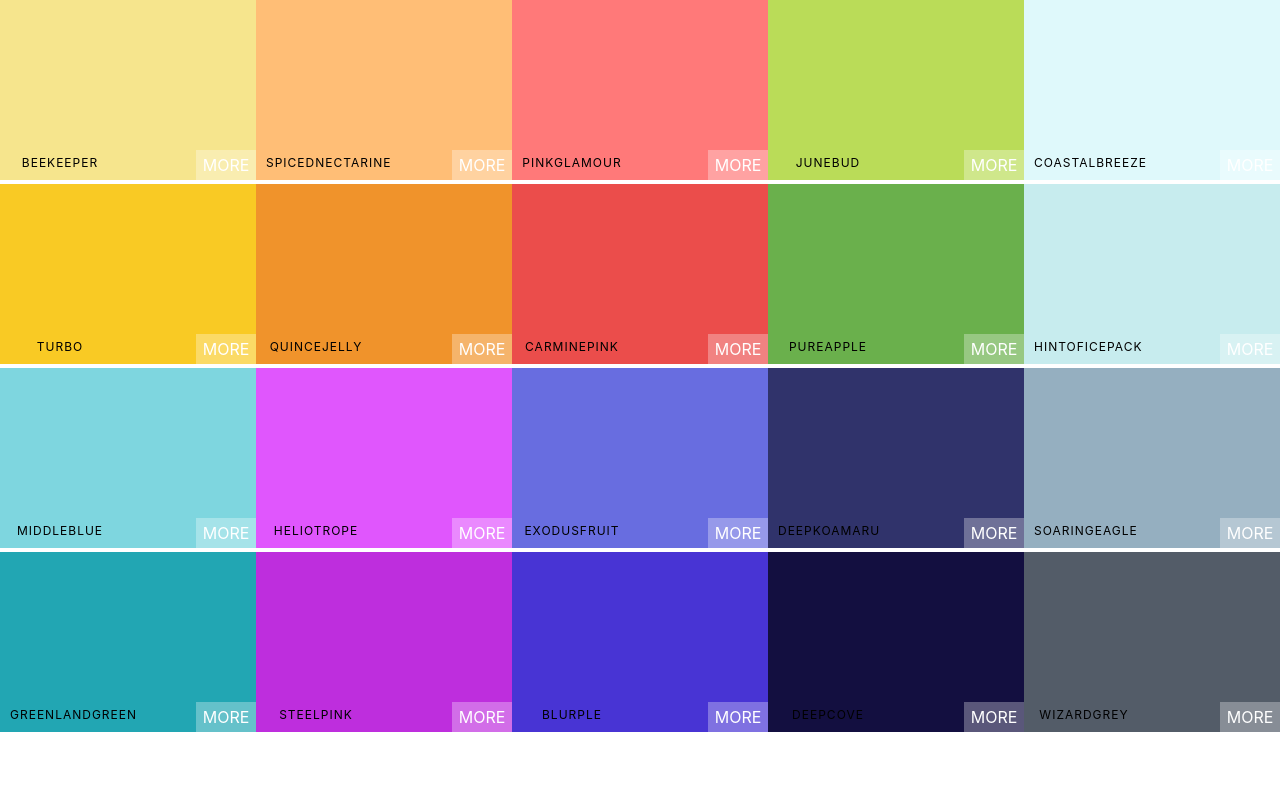
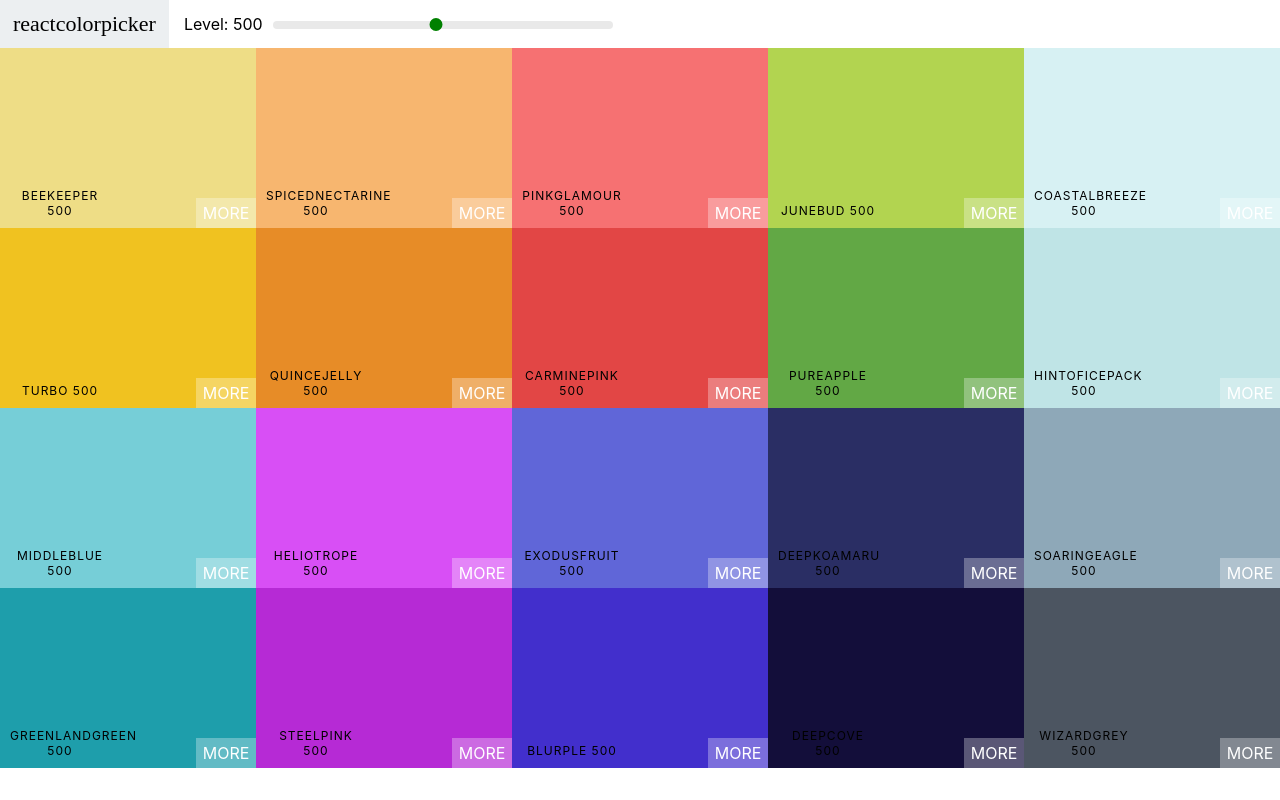
Before and after one commit to IamSohi/colors-aroma, a React (Create React App) app: page / in a window 1280 px wide. Built offline with nearby package versions, Linux system fonts and the light colour scheme.

Commit message:
Add Navbar and Font

```diff
--- a/package.json
+++ b/package.json
@@ -6,6 +6,8 @@
     "@testing-library/jest-dom": "^5.14.1",
     "@testing-library/react": "^11.2.7",
     "@testing-library/user-event": "^12.8.3",
+    "chroma-js": "^2.1.2",
+    "rc-slider": "^9.7.4",
     "react": "^17.0.2",
     "react-copy-to-clipboard": "^5.0.4",
     "react-dom": "^17.0.2",
--- a/src/App.js
+++ b/src/App.js
@@ -1,11 +1,12 @@
 import './App.css';
 import Palette from './Palette';
 import seedColors from './seedColors';
-
+import generatePalette from "./colorHelpers"
 function App() {
+  console.log(generatePalette(seedColors[4]))
   return (
     <div className="App">
-      <Palette {...seedColors[4]} />
+      <Palette palette={generatePalette(seedColors[4])} />
     </div>
   );
 }
--- a/src/ColorBox.css
+++ b/src/ColorBox.css
@@ -5,7 +5,7 @@
     display:inline-block;
     position:relative;
     cursor: pointer;
-    /* margin-bottom:-3.5px; */
+    margin-bottom:-3.9px;
 }
 
 .copy-button{
--- /dev/null
+++ b/src/Navbar.css
@@ -0,0 +1,49 @@
+.Navbar{
+    display:flex;
+    align-items:center;
+    justify-content: flex-start;
+    height:6vh;
+}
+.logo{
+    margin-right:15px;
+    padding:0 13px;
+    font-size:22px;
+    background-color: #eceff1;
+    font-family:Robot0;
+    height: 100%;
+    display: flex;
+    align-items: center;
+}
+.logo a{
+    text-decoration: none;
+
+    color:black;
+
+}
+
+.slider {
+    width:340px;
+    margin:0 10px;
+    display: inline-block;
+}
+
+.rc-slider-track{
+    background-color: transparent;
+}
+
+.rc-slider-rail{
+    height: 8px;
+}
+.rc-slider-handle,
+.rc-slider-handle:focus,
+.rc-slider-handle:active,
+.rc-slider-handle:hover{
+    background-color:green;
+    outline:none;
+    border:2px solid green;
+    box-shadow: none;
+    width:13px;
+    height:13px;
+    margin-left:-7px;
+    margin-top: -3px;
+}
--- /dev/null
+++ b/src/Navbar.js
@@ -0,0 +1,25 @@
+import React, { Component } from 'react'
+import Slider from 'rc-slider'
+import 'rc-slider/assets/index.css'
+import './Navbar.css'
+export default class Navbar extends Component {
+    render() {
+        const { level, changeLevel } = this.props;
+        return (
+            <header className="Navbar">
+                <div className="logo">
+                    <a href="#">reactcolorpicker</a>
+                </div>
+                <div className="slider-container">
+                    <span>Level: {level}</span>
+
+                    <div className="slider">
+                        <Slider defaultValue={level}
+                            min={100} max={900} step={100}
+                            onAfterChange={changeLevel} />
+                    </div>
+                </div>
+            </header>
+        )
+    }
+}
--- a/src/Palette.js
+++ b/src/Palette.js
@@ -1,14 +1,32 @@
 import React, { Component } from 'react'
 import ColorBox from './ColorBox'
-
+import Navbar from './Navbar';
 import './Palette.css'
 export default class Palette extends Component {
+    constructor(props) {
+        super(props);
+        this.state = {
+            level: 500
+        }
+        this.changeLevel = this.changeLevel.bind(this);
+    }
+
+    changeLevel(level) {
+        this.setState({ level })
+    }
+
     render() {
-        const colorBoxes = this.props.colors.map(color => (
-            <ColorBox background={color.color} name={color.name} />
+        const { colors } = this.props.palette;
+        const { level } = this.state;
+        const colorBoxes = colors[level].map(color => (
+            <ColorBox background={color.hex} name={color.name} />
         ))
         return (
             <div className="Palette">
+                <Navbar level={level} changeLevel={this.changeLevel} />
+                {/* <div className="slider">
+                    <Slider defaultValue={level} min={100} max={900} step={100} onAfterChange={this.changeLevel} />
+                </div> */}
                 <div className="Palette-colors">
                     {colorBoxes}
                 </div>
--- /dev/null
+++ b/src/colorHelpers.js
@@ -0,0 +1,54 @@
+import chroma, { hex } from 'chroma-js';
+
+const levels = [50, 100, 200, 300, 400, 500, 600, 700, 800, 900]
+
+
+function generatePalette(starterPalette) {
+    let newPalette = {
+        paletteName: starterPalette.paletteName,
+        id: starterPalette.id,
+        emoji: starterPalette.emoji,
+        colors: {}
+    }
+
+    for (let level of levels) {
+        newPalette.colors[level] = [];
+    }
+    for (let color of starterPalette.colors) {
+        let scale = generateScale(color.color, 10).reverse();
+        for (let i in scale) {
+            newPalette.colors[levels[i]].push({
+                name: `${color.name} ${levels[i]}`,
+                id: color.name.toLowerCase().replace(/ /g, "-"),
+                hex: scale[i],
+                rgb: chroma(scale[i]).css(),
+
+                rgba: chroma(scale[i])
+                    .css()
+                    .replace("rgba", "rgba")
+                    .replace(")", ",1.0)")
+            })
+        }
+    }
+
+    return newPalette;
+}
+function getRange(hexColor) {
+    const end = "#fff";
+    return [
+        chroma(hexColor)
+            .darken(1.4)
+            .hex(),
+        hexColor,
+        end
+
+    ];
+}
+function generateScale(hexColor, numberOfColors) {
+    return chroma
+        .scale(getRange(hexColor))
+        .mode("lab")
+        .colors(numberOfColors)
+}
+
+export default generatePalette;
```
Also changed, not shown: src/Palette.css (line endings or trailing spaces), 1 other file (tests, documents, lock files or other folders).
